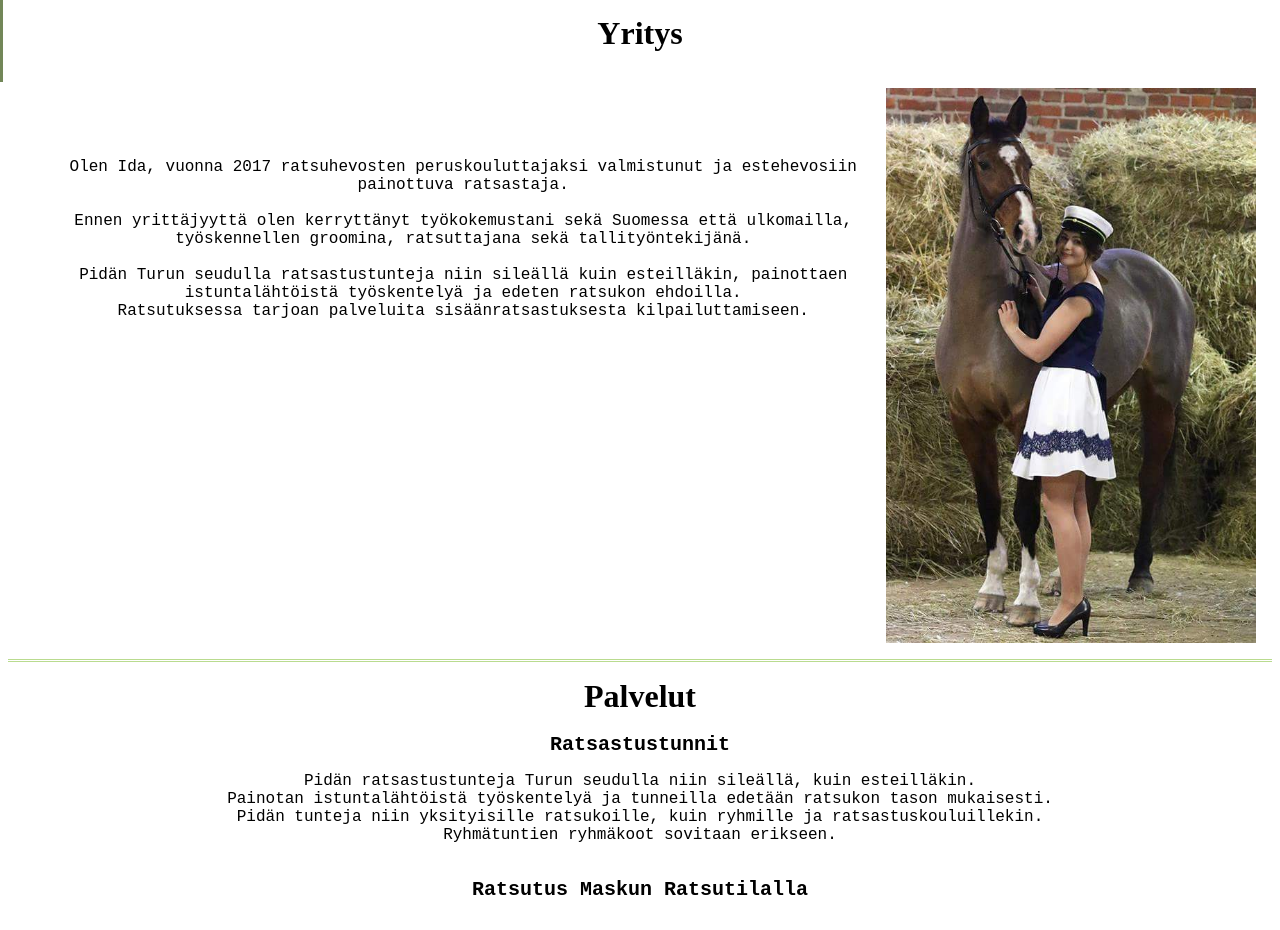
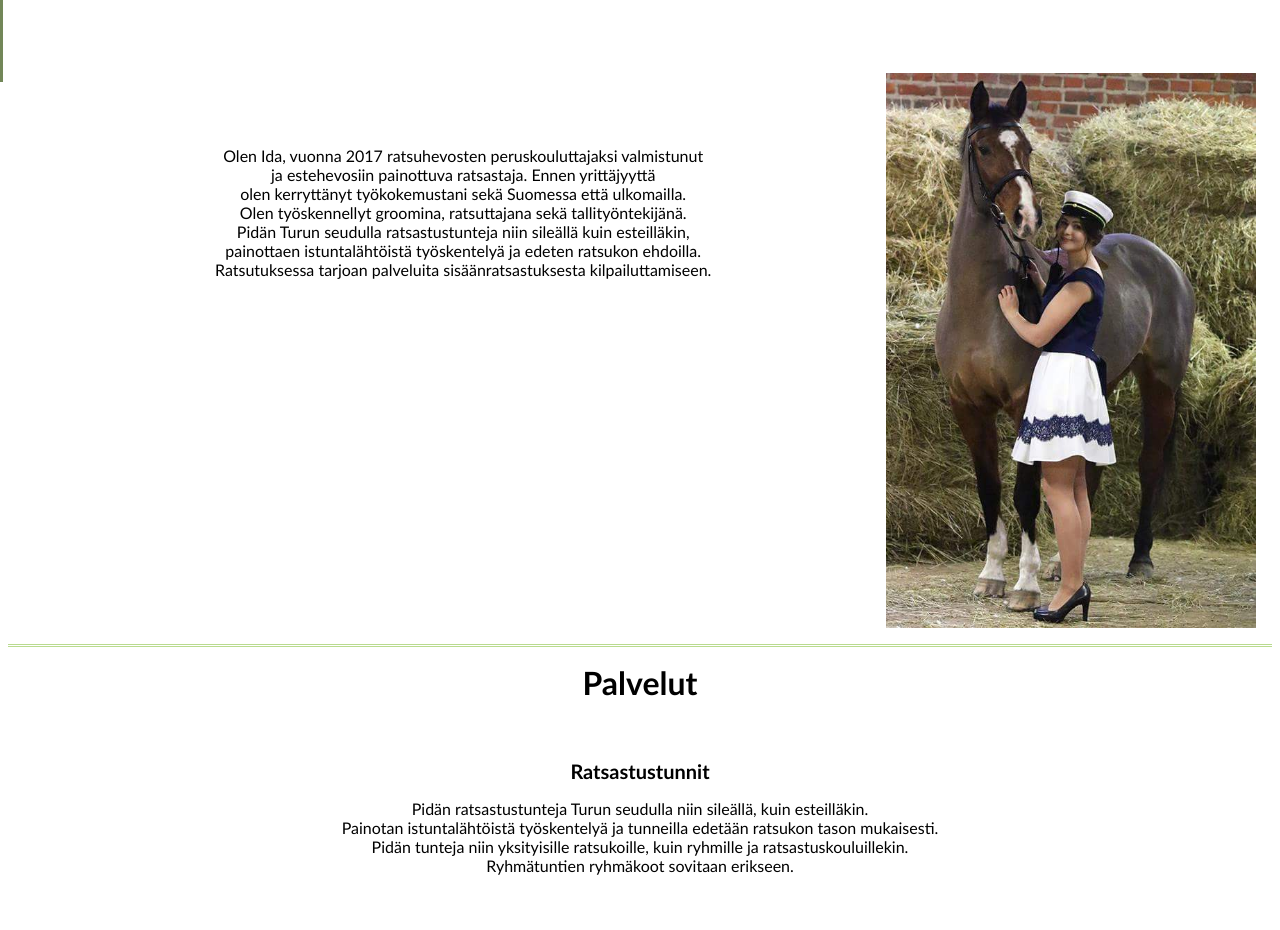
Before and after one commit to alinacrismaru/Tallityllerot, a plain HTML site: page index.html in a window 1280 px wide. Shown: the part 781-1711 px from the top of the page. Drawn offline with Linux system fonts and the light colour scheme.

Commit message:
fontit ja rivivälit

```diff
--- a/css/index.css
+++ b/css/index.css
@@ -1,6 +1,6 @@
 #footer {
   text-align: center;
-  font-family: 'Courier new';
+  font-family: 'Optima';
   transition: margin-left 0.5s;
   padding: 16px;
   background-color: #b9db8f;
@@ -16,7 +16,7 @@
 }
 
 body {
-  font-family: 'Open sans';
+  font-family: 'Optima';
 }
 
 .sidenav {
@@ -41,7 +41,7 @@ body {
   padding: 8px 8px 8px 10px;
   text-decoration: none;
   font-size: 30px;
-  font-family: 'Courier New';
+  font-family: 'Optima';
   color: black;
   display: block;
 }
@@ -83,7 +83,7 @@ div.sticky {
 
 #yritys {
   text-align: center;
-  font-family: 'Courier new';
+  font-family: 'Optima';
   transition: margin-left 0.5s;
   padding: 16px;
   border-bottom: #b9db8f;
@@ -92,7 +92,7 @@ div.sticky {
 
 #hinnasto {
   text-align: center;
-  font-family: 'Courier new';
+  font-family: 'Optima';
   transition: margin-left 0.5s;
   padding: 16px;
   border-bottom: #b9db8f;
@@ -101,7 +101,7 @@ div.sticky {
 
 #palvelut {
   text-align: center;
-  font-family: 'Courier new';
+  font-family: 'Optima';
   transition: margin-left 0.5s;
   padding: 16px;
   border-bottom: #b9db8f;
@@ -114,7 +114,7 @@ h2
   margin: 0;
   padding: 0;
   text-align: center;
-  font-family: 'Raleway';
+  font-family: 'Optima';
 }
 
 h3 {
@@ -122,7 +122,7 @@ h3 {
   margin: 0;
   padding: 0;
   text-align: center;
-  font-family: 'Courier new';
+  font-family: 'Optima';
 }
 
 h4 {
@@ -130,7 +130,7 @@ h4 {
   margin: 0;
   padding: 0;
   text-align: center;
-  font-family: 'Courier new';
+  font-family: 'Optima';
 }
 
 p {
@@ -138,7 +138,7 @@ p {
   margin: 0;
   padding: 16px;
   text-align: center;
-  font-family: 'Courier new';
+  font-family: 'Optima';
 }
 
 #banner {
--- a/index.html
+++ b/index.html
@@ -32,21 +32,22 @@
    </div>
       <div id="main">
       <h2 id=etusivu>Etusivu</h2><br><br>
-      <p>Etsitkö ammattitaitoista ja kannustavaa valmentajaa/ratsuttajaa harrastamisen tueksi?<br><br>
-        Tai kenties sisäänratsastajaa nuorelle hevoselle?<br><br><br>
-        Tulit oikeaan paikkaan!</p><br>
+      <p>Etsitkö ammattitaitoista ja kannustavaa valmentajaa/ratsuttajaa harrastamisen tueksi?<br>
+        Tai kenties sisäänratsastajaa nuorelle hevoselle?<br>
+        Tulit oikeaan paikkaan!</p><br><br>
     </div>
 
    <div id="yritys" class="clearfix">
 
-    <h2>Yritys</h2><br><br>
+    <h2>Yritys</h2><br><br><br><br>
     <h4><img class="img1" src="pics/Ida_valmistunut.jpg" style="max-width:30%;height:auto"></h4><br><br><br>
 
         <p>Olen Ida, vuonna 2017 ratsuhevosten peruskouluttajaksi
-        valmistunut ja estehevosiin painottuva ratsastaja.<br><br>
-        Ennen yrittäjyyttä olen kerryttänyt työkokemustani sekä Suomessa että ulkomailla,
-        työskennellen groomina, ratsuttajana sekä tallityöntekijänä.<br><br>
-        Pidän Turun seudulla ratsastustunteja niin sileällä kuin esteilläkin,
+        valmistunut<br>
+        ja estehevosiin painottuva ratsastaja. Ennen yrittäjyyttä<br>
+        olen kerryttänyt työkokemustani sekä Suomessa että ulkomailla.<br>
+        Olen työskennellyt groomina, ratsuttajana sekä tallityöntekijänä.<br>
+        Pidän Turun seudulla ratsastustunteja niin sileällä kuin esteilläkin,<br>
         painottaen istuntalähtöistä työskentelyä ja edeten ratsukon ehdoilla.<br>
         Ratsutuksessa tarjoan palveluita sisäänratsastuksesta kilpailuttamiseen.<br><br><br>
         </p>
@@ -54,15 +55,15 @@
     </div>
 
     <div id="palvelut">
-    <h2>Palvelut</h2><br>
+    <h2>Palvelut</h2><br><br><br>
 
     <h4>Ratsastustunnit</h4>
     <p>Pidän ratsastustunteja Turun seudulla niin sileällä, kuin esteilläkin.<br>
       Painotan istuntalähtöistä työskentelyä ja tunneilla edetään ratsukon tason mukaisesti.<br>
       Pidän tunteja niin yksityisille ratsukoille, kuin ryhmille ja ratsastuskouluillekin.<br>
-      Ryhmätuntien ryhmäkoot sovitaan erikseen. </p><br>
+      Ryhmätuntien ryhmäkoot sovitaan erikseen. </p><br><br><br>
 
-    <h4>Ratsutus Maskun Ratsutilalla</h4><br>
+    <h4>Ratsutus Maskun Ratsutilalla</h4>
     <p>Tarjoamme sisäänratsastuksia tallillamme, halutessanne yhdistettynä täysihoitopaikkaan. <br>
     Sisäänratsastukset varataan yleensä noin kuukaudeksi kerrallaan ja ratsutusmäärä sovitaan hevosen kunto- sekä osaamistason mukaan. <br>
     Ratsutukseen tuotaessa hevosesi tarvitsee mukaansa satulan ja suitset, muut varusteet valinnaisia. <br>
@@ -72,29 +73,29 @@
     Meille tullessaan hevosen ei tarvitse osata valmiiksi mitään, voimme aloittaa maastakäsittelystä ja ratsutuksen tavoitteet sovitaan aina omistajan toiveiden mukaan. <br><br>
 
 
-    Ratsutukset tehdään yhteistyönä <a href="http://www.maskunratsutila.net/" target="_blank">Maskun Ratsutilan</a>  kanssa. </p><br>
+    Ratsutukset tehdään yhteistyönä <a href="http://www.maskunratsutila.net/" target="_blank">Maskun Ratsutilan</a>  kanssa. </p><br><br><br>
 
-    <h4>Ratsutukset Turun seudulla</h4><br>
+    <h4>Ratsutukset Turun seudulla</h4>
     <p>Tarjoan myös ratsutuksia Turun seudulla. Autan hevosen jatkokoulutuksessa sekä ongelmatilanteissa. <br>
-    Myös kilpailuttaminen onnistuu.</p><br>
+    Myös kilpailuttaminen onnistuu.</p><br><br><br>
 
     <h4>Tallityöt</h4>
-    <p>Tallityöt onnistuu myös. <a href="#footer">Kysy lisää!</a></p><br>
+    <p>Tallityöt onnistuu myös. <a href="#footer">Kysy lisää!</a></p><br><br><br>
 
 
     <h4>Klippaus</h4><br>
     <br>
     <h4><img src ="pics/klippaus.jpg" style="max-width:50%;height:auto"></h4><br>
     <p> Käytössä laadukas Listerin klipperi.<br>
-      Hiljainen ja kuumumaton kone sopii myös aremmille hevosille.</p><br>
+      Hiljainen ja kuumumaton kone sopii myös aremmille hevosille.</p><br><br><br>
   </div>
 
   <div id="hinnasto">
-    <h2>Hinnasto</h2><br><br>
+    <h2>Hinnasto</h2><br><br><br>
 
     <h4>Ratsastustunnit</h4><br>
     <p>Yksityistunti, kesto n.40 min 30€ (sis. Alv 24%) <br>
-      Ryhmätuntien hinnoittelu sovitaan erikseen osallistujien määrään perustuen. <br><br>
+      Ryhmätuntien hinnoittelu sovitaan erikseen osallistujien määrään perustuen. <br><br><br>
 
       <h4>Ratsutukset</h4>
       1 kk ratsutusjakso 740€ <br>
@@ -107,7 +108,7 @@
       Tallitöiden hinta sovitaan erikseen.<br><br><br>
 
       <h4>Klippaus</h4>
-      20-50€ (riippuen klippausmäärästä)</p>
+      20-50€ (riippuen klippausmäärästä)</p><br>
   </div>
 
 
```
